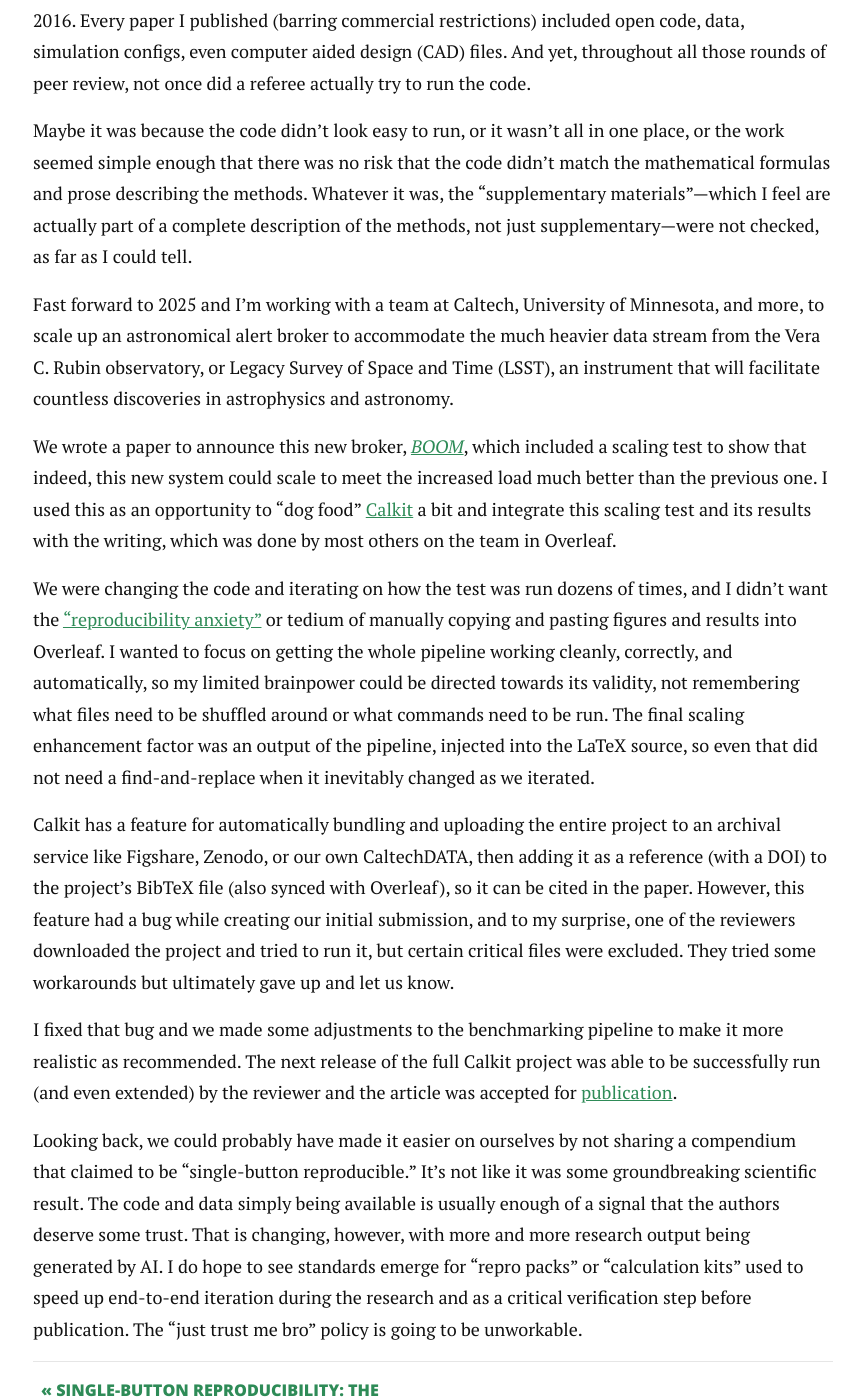
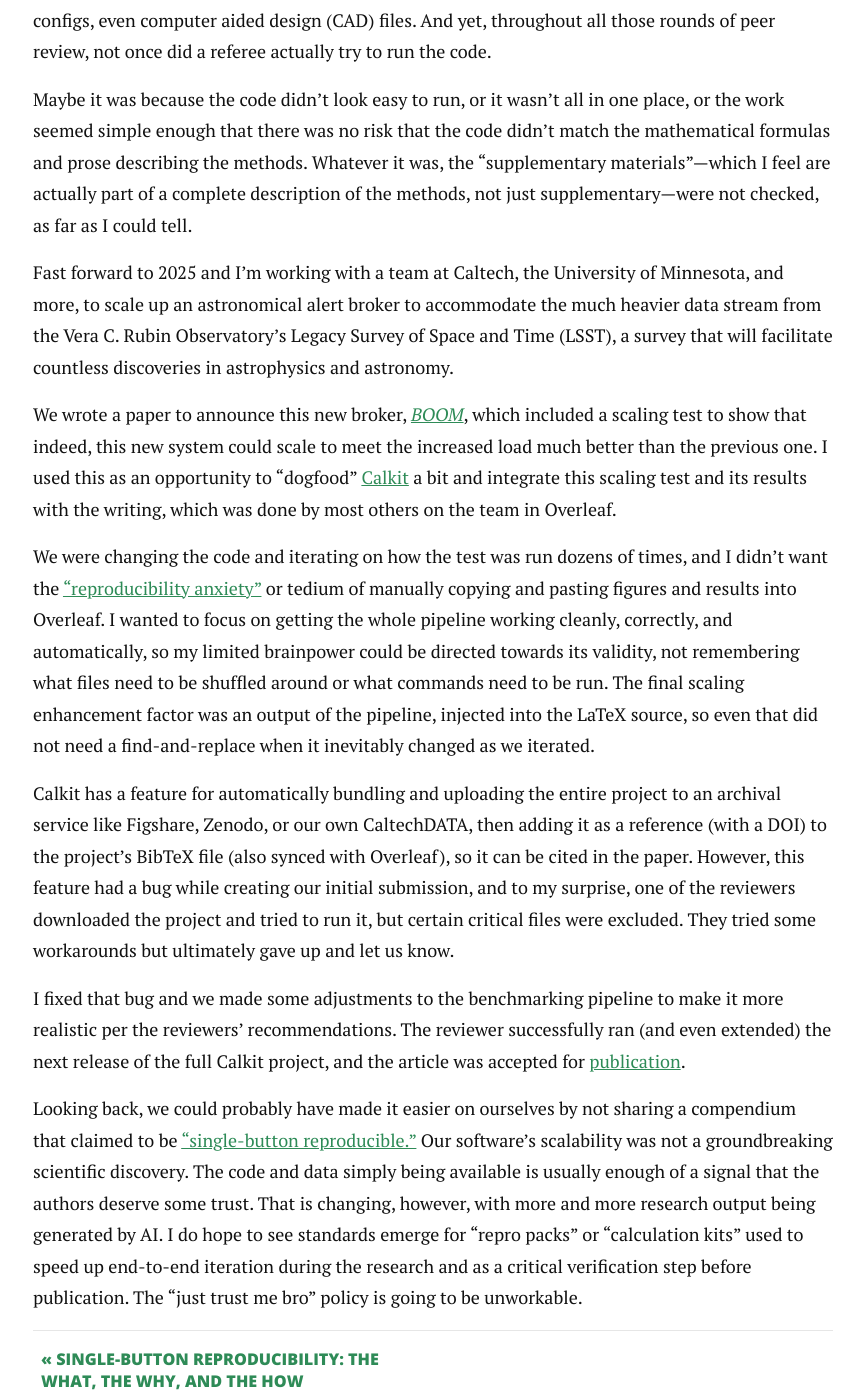
Before and after one commit to petebachant/petebachant.github.io, a Jekyll site: the page built from _posts/2026-10-22-failed-repro.md, in a window 1280 px wide and 1400 px high, scrolled down 594 px. Shown: the whole window, without its empty margins (207-1071 px from the left). Built offline with Jekyll 4.4.1, drawn with Linux system fonts in a browser that asks for light colours; nearby versions of some CDN libraries; comment, search, counter and statistics services are not loaded; some of the changed text lies outside the part shown.

Commit message:
Minor fixes

```diff
--- a/_posts/2026-10-22-failed-repro.md
+++ b/_posts/2026-10-22-failed-repro.md
@@ -32,11 +28,11 @@
 not checked, as far as I could tell.
 
 Fast forward to 2025 and I'm working with a team at Caltech,
-University of Minnesota, and more,
+the University of Minnesota, and more,
 to scale up an astronomical alert broker to accommodate
 the much heavier data stream from the
-Vera C. Rubin observatory, or Legacy Survey of Space and Time (LSST),
-an instrument that will facilitate countless discoveries in astrophysics
+Vera C. Rubin Observatory's Legacy Survey of Space and Time (LSST),
+a survey that will facilitate countless discoveries in astrophysics
 and astronomy.
 
 We wrote a paper to announce this new broker,
@@ -44,7 +40,7 @@
 which included a scaling test to show that indeed,
 this new system could scale to meet the increased load much
 better than the previous one.
-I used this as an opportunity to "dog food"
+I used this as an opportunity to "dogfood"
 [Calkit](https://github.com/calkit/calkit) a bit
 and integrate this scaling
 test and its results with the writing,
@@ -73,14 +69,15 @@
 They tried some workarounds but ultimately gave up and let us know.
 
 I fixed that bug and we made some adjustments to the benchmarking pipeline
-to make it more realistic as recommended.
-The next release of the full Calkit project was able to be successfully
-run (and even extended) by the reviewer and the article was accepted for
-[publication](https://doi/org/10.1088/1538-3873/ae6fef).
+to make it more realistic per the reviewers' recommendations.
+The reviewer successfully ran (and even extended) the next release
+of the full Calkit project, and the article was accepted for
+[publication](https://doi.org/10.1088/1538-3873/ae6fef).
 
 Looking back, we could probably have made it easier on ourselves
-by not sharing a compendium that claimed to be "single-button reproducible."
-It's not like it was some groundbreaking scientific result.
+by not sharing a compendium that claimed to be
+["single-button reproducible."]({% post_url 2025-10-17-single-button %})
+Our software's scalability was not a groundbreaking scientific discovery.
 The code and data simply being available is usually enough of a signal
 that the authors deserve some trust.
 That is changing, however, with more and more research output
```
Also changed, not shown: other parts of _posts/2026-10-22-failed-repro.md (+1 -5 lines).
